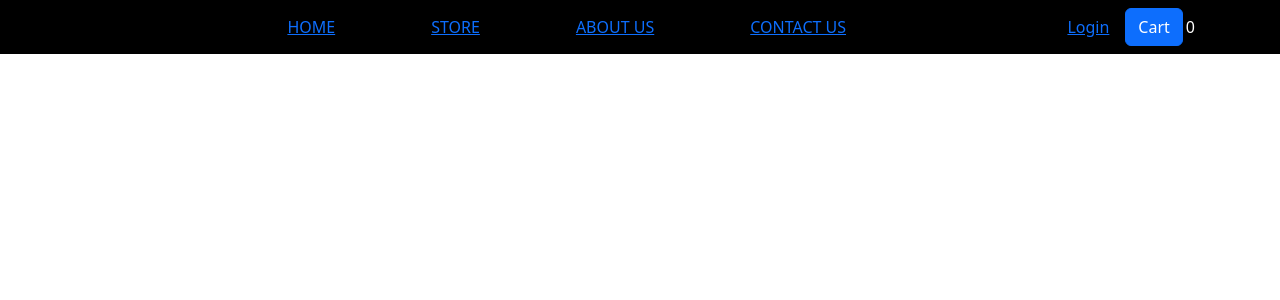
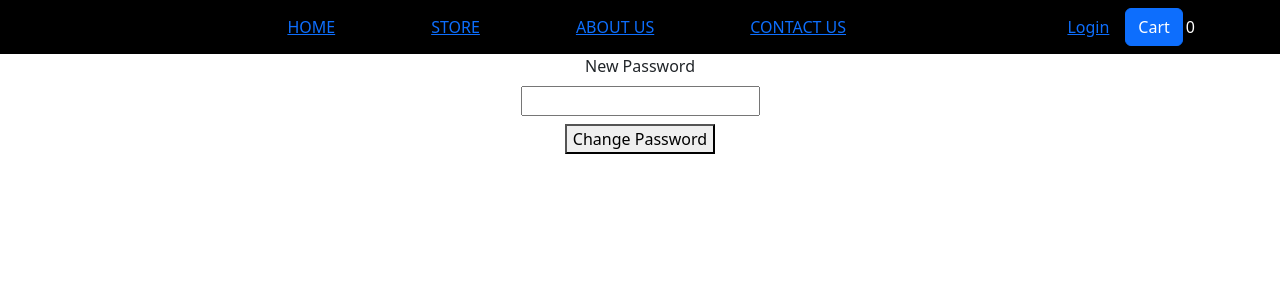
Before and after one commit to ShivpujanKr-NITJsr/ReactECommerceApp, a React (Create React App) app: page /profile in a window 1280 px wide. Shown: the top 300 px of the page. Built offline with nearby package versions, Linux system fonts and the light colour scheme.

Commit message:
added password update functionality in app ,updating password in firebase authentication for current user logged in

```diff
--- a/src/App.js
+++ b/src/App.js
@@ -16,6 +16,7 @@ import Login from './pages/Login';
 import Contact from './pages/Contact'
 import Movie from './pages/Movie'
 import SignUp from './pages/SignUp';
+import ProfileForm from './Profile/ProfileForm';
 
 function App() {
 
@@ -34,6 +35,7 @@ function App() {
         <Route exact path='/movies/:id' element={<Movie />} />
         <Route exact path='/login' element={<Login />} />
         <Route exact path='/signup' element={<SignUp />} />
+        <Route exact path='/profile/' element={<ProfileForm />}/>
       </Routes>
 
 
--- a/src/Components/NavBar.js
+++ b/src/Components/NavBar.js
@@ -39,7 +39,7 @@ const NavBar=(props)=>{
         <NavLink to="/about" className="mx-lg-5 mx-sm-3">ABOUT US</NavLink>
         <NavLink to="/contact" className="mx-lg-5 mx-sm-3">CONTACT US</NavLink>
       </Nav>
-      {ctxContext.isLoggedIn && <NavLink  className='mx-lg-3 mx-sm-3' style={{textDecoration:'none'}}>Profile</NavLink>}
+      {ctxContext.isLoggedIn && <NavLink to='/profile' className='mx-lg-3 mx-sm-3' style={{textDecoration:'none'}}>Profile</NavLink>}
       {ctxContext.isLoggedIn && <NavLink onClick={logoutHandler} className='mx-lg-3 mx-sm-3'>Logout</NavLink>}
 
       {!ctxContext.isLoggedIn && <NavLink to='/login' className='mx-lg-3 mx-sm-3'>Login</NavLink>}
--- /dev/null
+++ b/src/Profile/ProfileForm.js
@@ -0,0 +1,47 @@
+import { useContext, useRef } from "react"
+import cartContext from "../store/cart-context";
+
+
+
+const ProfileForm=()=>{
+
+    const newPasswordInputRef =useRef();
+
+    const authContext=useContext(cartContext)
+
+    const submitHandler=event=>{
+        event.preventDefault();
+
+        const enteredNewPassword=newPasswordInputRef.current.value;
+
+        fetch('https://identitytoolkit.googleapis.com/v1/accounts:update?key=AIzaSyBhfCmRXqTgnJ-C0hRQAcj0bOv5hhqTioA',{
+            method:'POST',
+            body: JSON.stringify({
+                idToken:authContext.token,
+                password:enteredNewPassword,
+                returnSecureToken:false
+            }),
+            headers: {
+                'Content-Type': 'application/json'
+            }
+        }).then(res=>{
+
+        })
+    }
+
+    return (
+        <form onSubmit={submitHandler} style={{margin:'auto',textAlign:"center"}}>
+            <div>
+                <label htmlFor="new-password">
+                    New Password
+                </label><br></br>
+                <input className="my-2" type="password" id="new-password" minLength={7} ref={newPasswordInputRef} />
+            </div>
+            <div>
+                <button>Change Password</button>
+            </div>
+        </form>
+    )
+}
+
+export default ProfileForm
--- a/src/pages/Login.js
+++ b/src/pages/Login.js
@@ -71,21 +71,7 @@ console.log(data)
             })
         // submitting()
     }
-    async function submitting() {
-        // const reponse = await fetch('https://react-http-76942-default-rtdb.firebaseio.com/contactdetails.json', {
-        //     method: 'POST',
-        //     headers: {
-        //         'Content-Type': 'application/json'
-        //     },
-        //     body: JSON.stringify(grinput)
-        // })
 
-        // const data = await reponse.json()
-
-        // console.log(data + ' submitted')
-        alert('loginned')
-
-    }
 
     return <div style={{ margin: 'auto', border: '5px', width: '20rem' }} >
 
```
